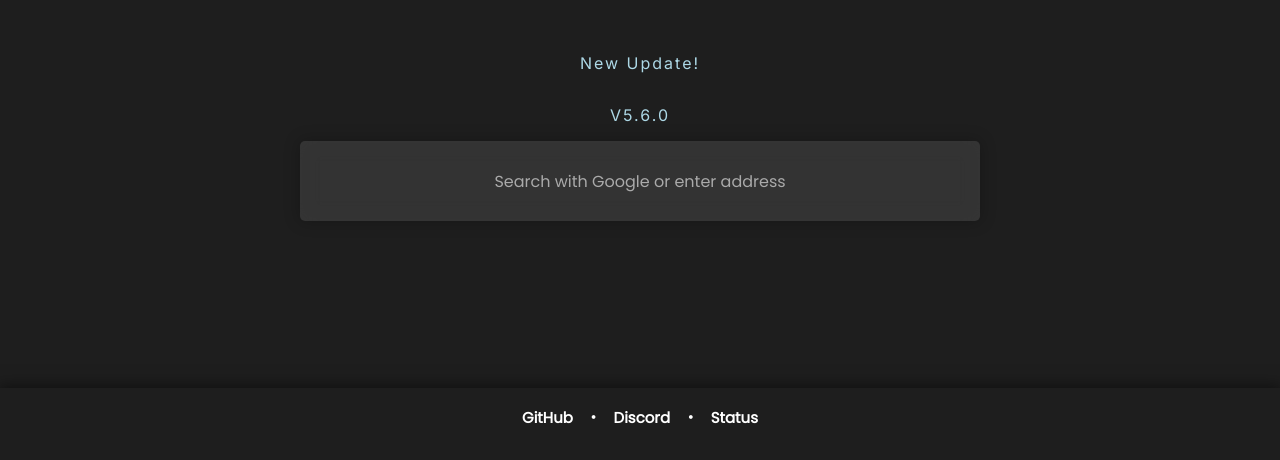
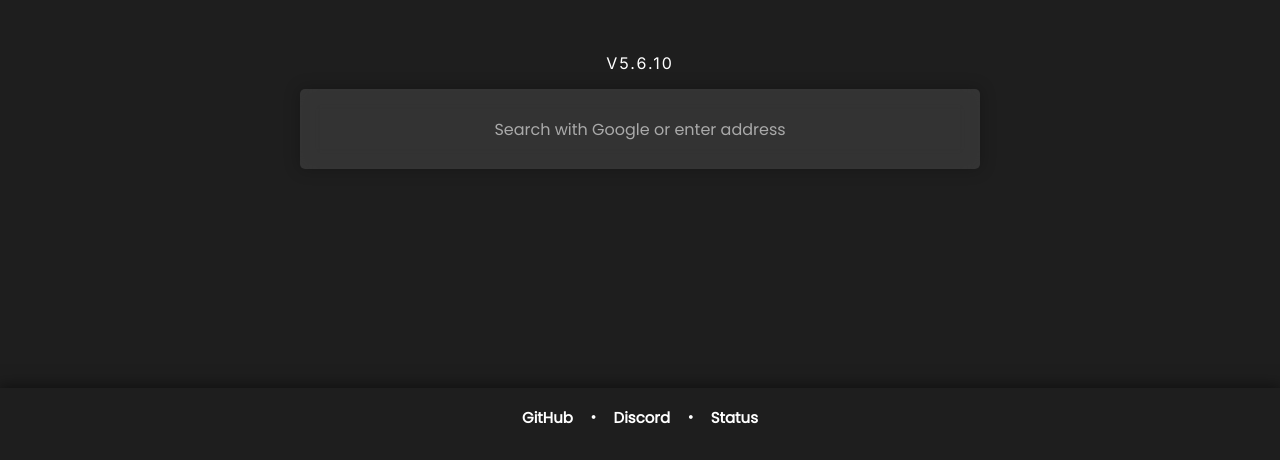
Before and after one commit to BrandonW6000/interstellar2, a website: page static/index.html in a window 1280 px wide. Shown: the part 340-800 px from the top of the page. Drawn offline with nearby package versions, Linux system fonts and the light colour scheme.

Commit message:
Update index.html

```diff
--- a/static/index.html
+++ b/static/index.html
@@ -34,8 +34,7 @@
       <div class="main">
         <h1 class="title">Interstellar</h1>
           <body>
-            <p style="color:#ADD8E6";>New Update!</p>
-            <p style="color:#ADD8E6";>V5.6.0</p>
+            <p style="color:#FFFFFF";>V5.6.10</p>
           </body>
         <div class="search-container">
           <form method="POST">
```
